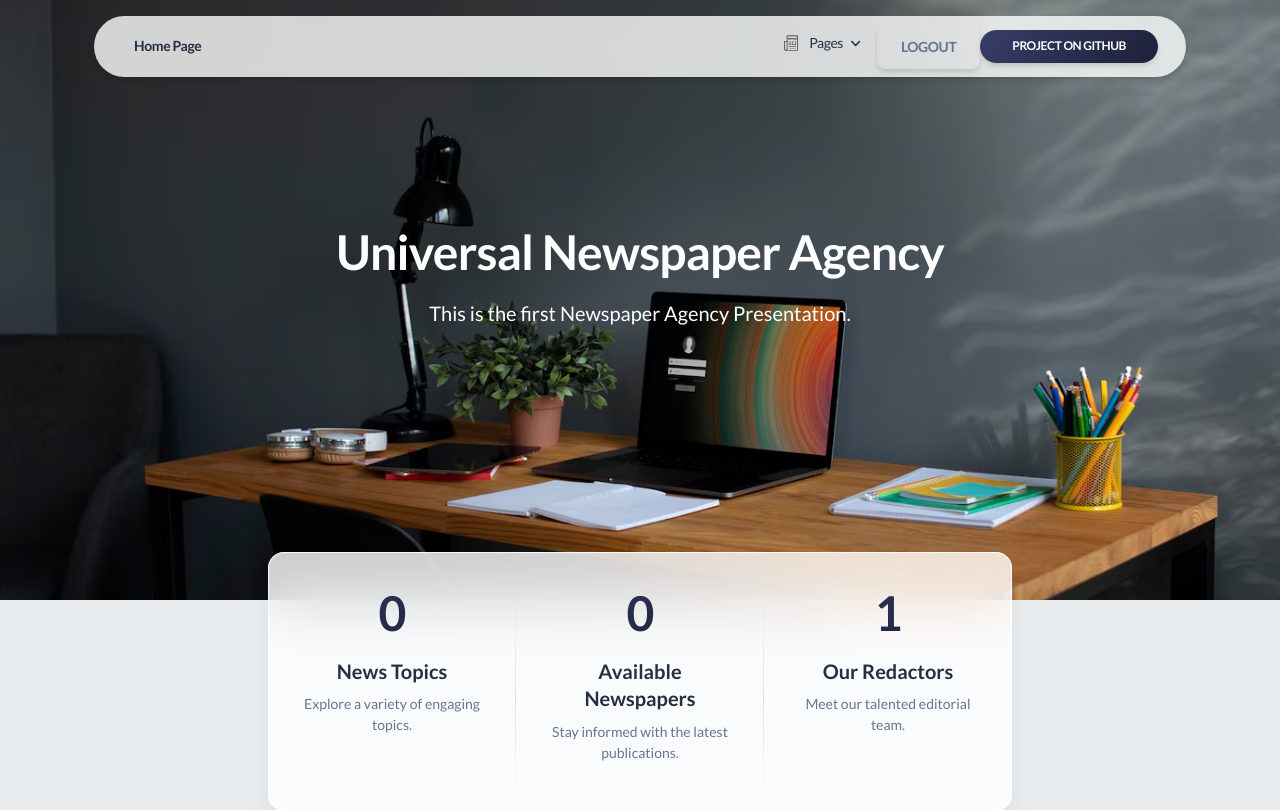
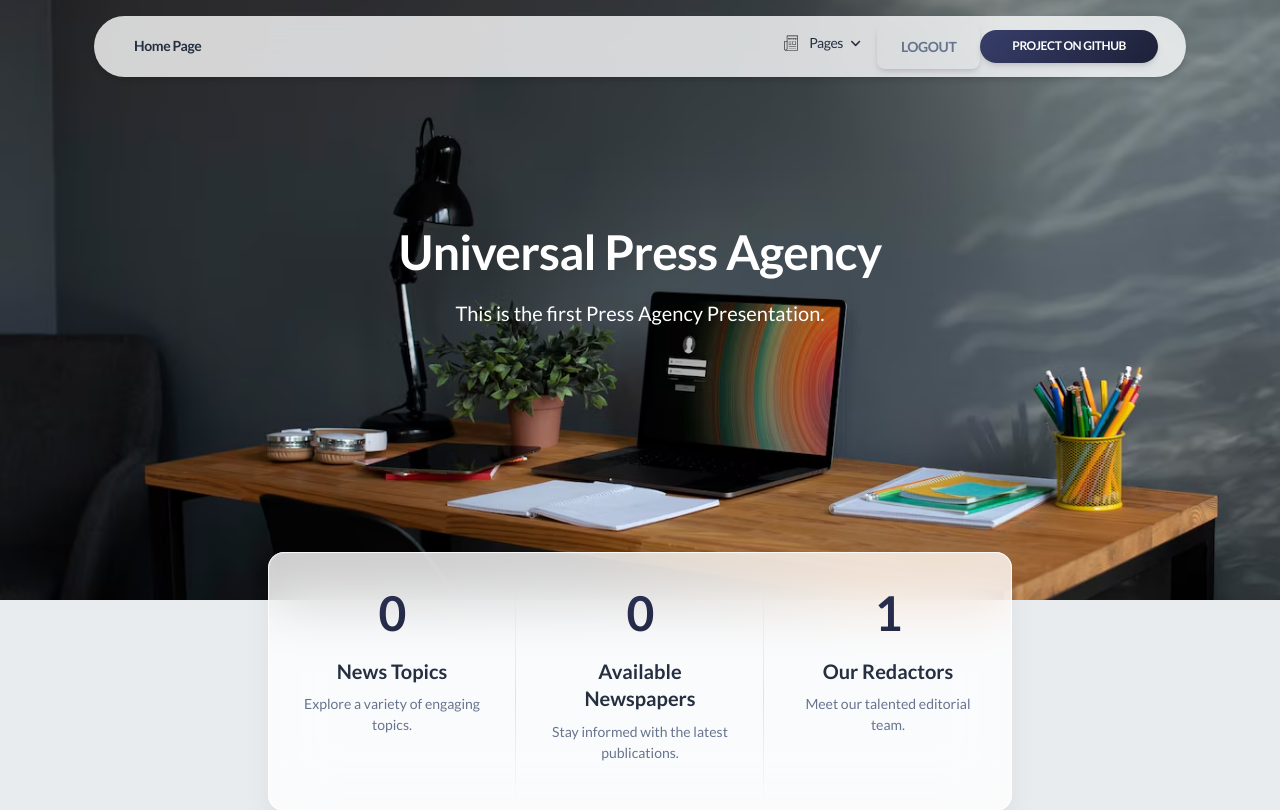
Before and after one commit to Koliesnichenko/universal-press-agency, a Django app: page / in a window 1280 px wide. Shown: the top 810 px of the page. Run offline with Django 5.2, Linux system fonts and the light colour scheme; the visitor is signed in with stand-in values (Sample User, id 1); data comes from the database, SQL or seed files in the repository; data that the repository does not hold is empty; some libraries are stand-ins or nearby versions.

Commit message:
Refactored project name on the home page and replaced the screenshot.

```diff
--- a/templates/agency/index.html
+++ b/templates/agency/index.html
@@ -14,10 +14,10 @@
         <div class="row">
           <div class="col-lg-7 text-center mx-auto">
             <h1 class="text-white pt-3 mt-n5">
-              Universal Newspaper Agency
+              Universal Press Agency
             </h1>
             <p class="lead text-white mt-3">
-              This is the first Newspaper Agency Presentation.
+              This is the first Press Agency Presentation.
               <br />
             </p>
           </div>
```
Also changed, not shown: 2 other files.
